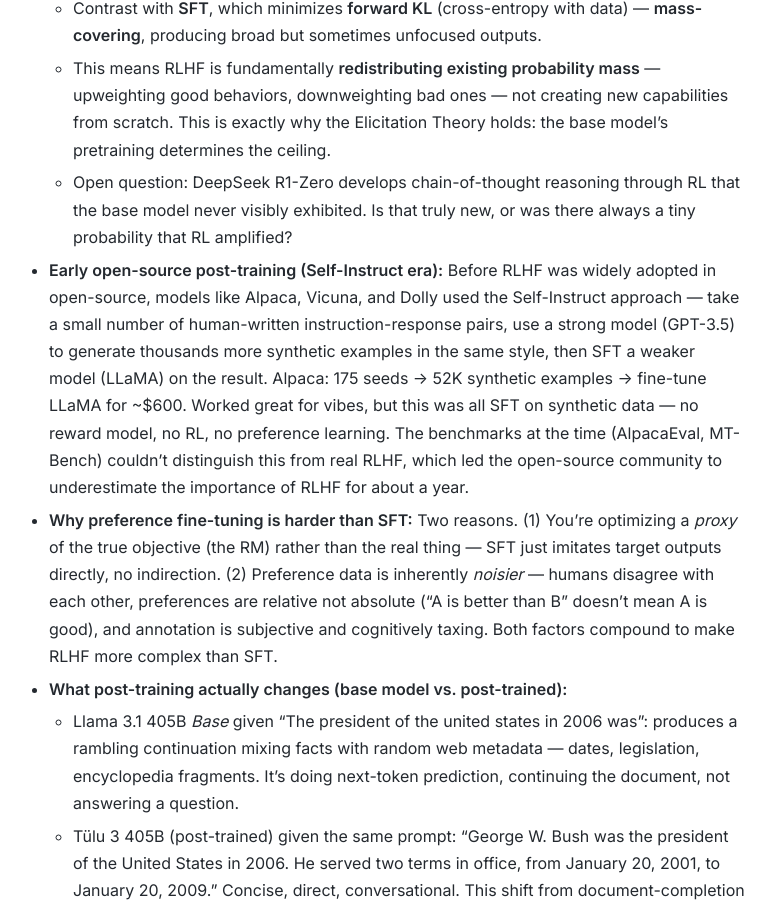
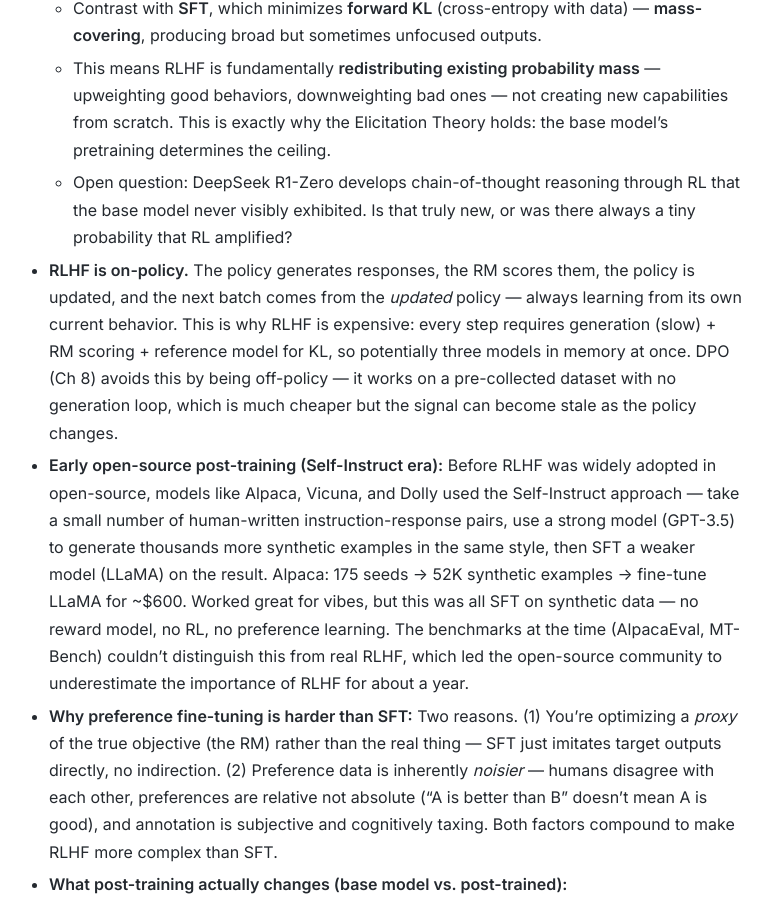
Before and after one commit to shreyasrajesh0308/RLHF-Reading-Group, a Jekyll site: the page built from notes/week01.md, in a window 1280 px wide and 900 px high, scrolled down 5271 px. Shown: the whole window, without its empty margins (255-1030 px from the left). Built offline with Jekyll 4.4.1, drawn with Linux system fonts in a browser that asks for light colours; our own code applies the rules of GitHub Pages for plain Markdown files.

Commit message:
Add note on RLHF being on-policy vs DPO off-policy
Co-Authored-By: Claude Opus 4.6 <noreply@anthropic.com>

```diff
--- a/notes/week01.md
+++ b/notes/week01.md
@@ -123,6 +123,7 @@ $$p_\pi(\tau) = \rho_0(s_0) \prod_{t} \pi(a_t \mid s_t) \, p(s_{t+1} \mid s_t, a
   - Contrast with **SFT**, which minimizes **forward KL** (cross-entropy with data) — **mass-covering**, producing broad but sometimes unfocused outputs.
   - This means RLHF is fundamentally **redistributing existing probability mass** — upweighting good behaviors, downweighting bad ones — not creating new capabilities from scratch. This is exactly why the Elicitation Theory holds: the base model's pretraining determines the ceiling.
   - Open question: DeepSeek R1-Zero develops chain-of-thought reasoning through RL that the base model never visibly exhibited. Is that truly new, or was there always a tiny probability that RL amplified?
+- **RLHF is on-policy.** The policy generates responses, the RM scores them, the policy is updated, and the next batch comes from the *updated* policy — always learning from its own current behavior. This is why RLHF is expensive: every step requires generation (slow) + RM scoring + reference model for KL, so potentially three models in memory at once. DPO (Ch 8) avoids this by being off-policy — it works on a pre-collected dataset with no generation loop, which is much cheaper but the signal can become stale as the policy changes.
 - **Early open-source post-training (Self-Instruct era):** Before RLHF was widely adopted in open-source, models like Alpaca, Vicuna, and Dolly used the Self-Instruct approach — take a small number of human-written instruction-response pairs, use a strong model (GPT-3.5) to generate thousands more synthetic examples in the same style, then SFT a weaker model (LLaMA) on the result. Alpaca: 175 seeds → 52K synthetic examples → fine-tune LLaMA for ~$600. Worked great for vibes, but this was all SFT on synthetic data — no reward model, no RL, no preference learning. The benchmarks at the time (AlpacaEval, MT-Bench) couldn't distinguish this from real RLHF, which led the open-source community to underestimate the importance of RLHF for about a year.
 - **Why preference fine-tuning is harder than SFT:** Two reasons. (1) You're optimizing a *proxy* of the true objective (the RM) rather than the real thing — SFT just imitates target outputs directly, no indirection. (2) Preference data is inherently *noisier* — humans disagree with each other, preferences are relative not absolute ("A is better than B" doesn't mean A is good), and annotation is subjective and cognitively taxing. Both factors compound to make RLHF more complex than SFT.
 - **What post-training actually changes (base model vs. post-trained):**
```
